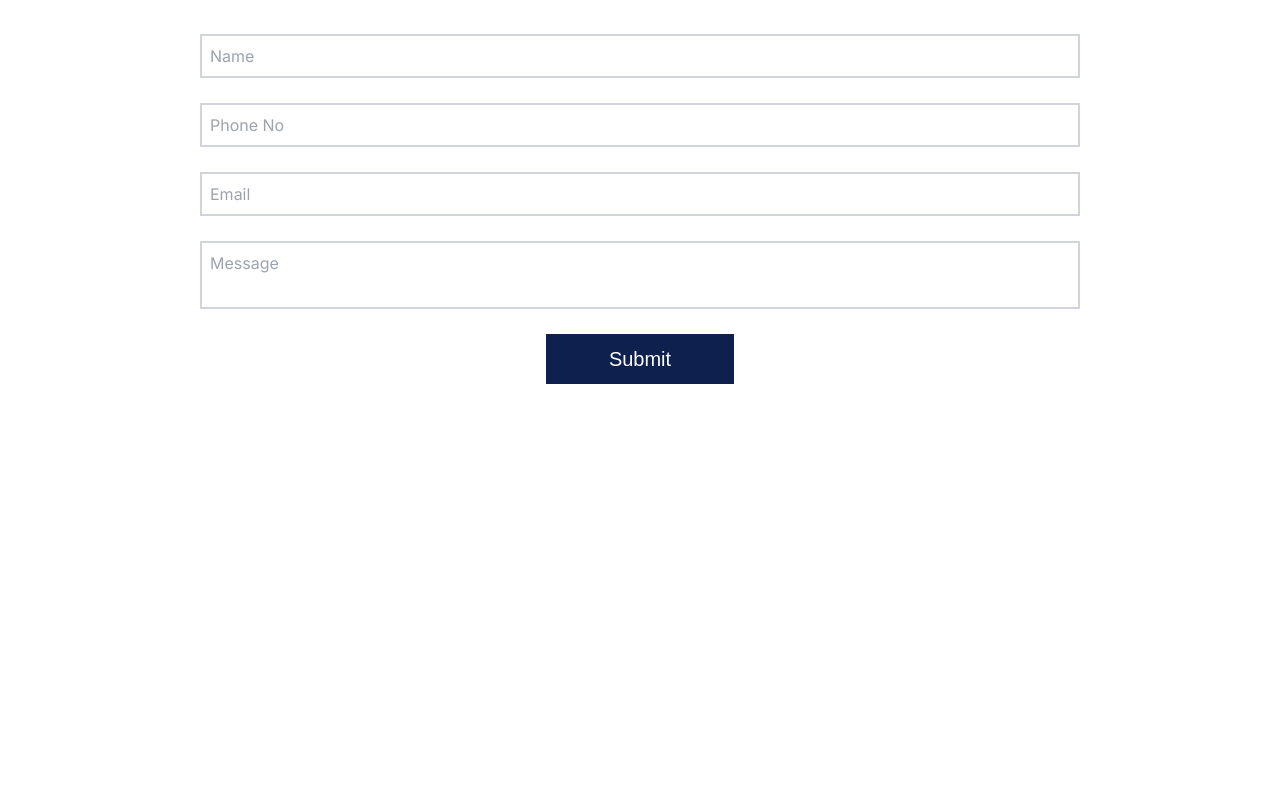
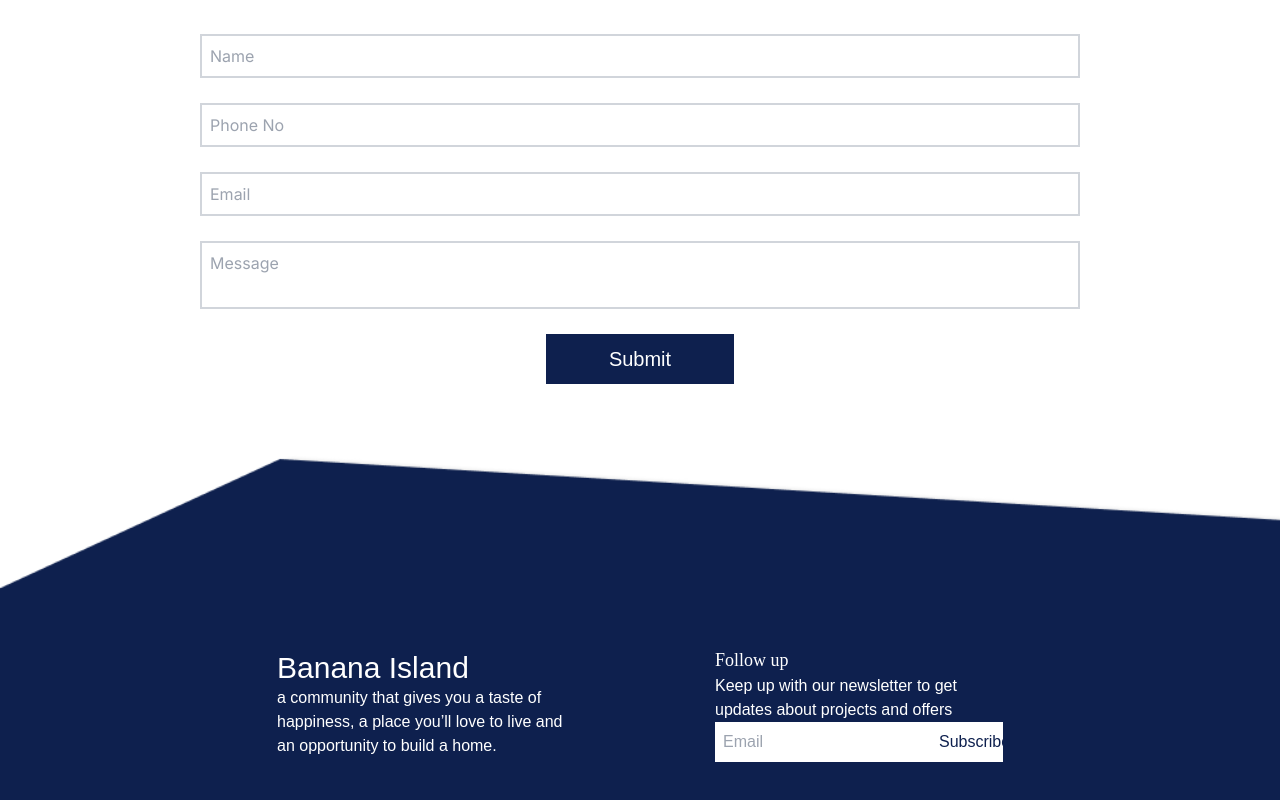
Before and after one commit to Bashamega/Pinaple-island, a Next.js app: page / in a window 1280 px wide. Shown: the part 4894-5694 px from the top of the page. Before the commit the page ends 5348 px from the top, so only its background shows below. Built offline with nearby package versions, Linux system fonts and the light colour scheme.

Commit message:
Footer 🔥🚀

```diff
--- a/src/app/page.tsx
+++ b/src/app/page.tsx
@@ -7,6 +7,7 @@ import { Gal } from "@/components/Gal";
 import { Features } from "@/components/features";
 import Join from "@/components/join";
 import { Contact } from "@/components/Contact";
+import { Footer } from "@/components/Footer";
 export default function App(){
   return(
     <main>
@@ -19,6 +20,7 @@ export default function App(){
       <Features/>
       <Join/>
       <Contact/>
+      <Footer/>
     </main>
   )
 }
--- /dev/null
+++ b/src/components/Footer.tsx
@@ -0,0 +1,19 @@
+import React from "react";
+export function Footer(){
+    return(
+        <footer className="lg:bg-[url('/img/footer.png')] w-full bg-cover h-[500px] flex justify-center font-manrope p-16 items-center">
+            <div className="w-1/4">
+                <h1 className="text-3xl text-white">Banana Island</h1>
+                <p className="text-white">a community that gives you a taste of happiness, a place you’ll love to live and an opportunity to build a home.</p>
+            </div>
+            <div className="w-1/4 ml-[150px]">
+                <h1 className="text-lg font-playfair text-white">Follow up</h1>
+                <p className="text-white">Keep up with our newsletter to get updates about projects and offers</p>
+                <form className="bg-white flex">
+                    <input type="email" placeholder="Email" className="w-full p-2"/>
+                    <button className="text-[#0E204E] hover:bg-[#000] w-1/4 p-2  border-white hover:text-white transition-colors duration-75">Subscribe</button>
+                </form>
+            </div>
+        </footer>
+    )
+}
```
Also changed, not shown: public/img/footer.png (added).
